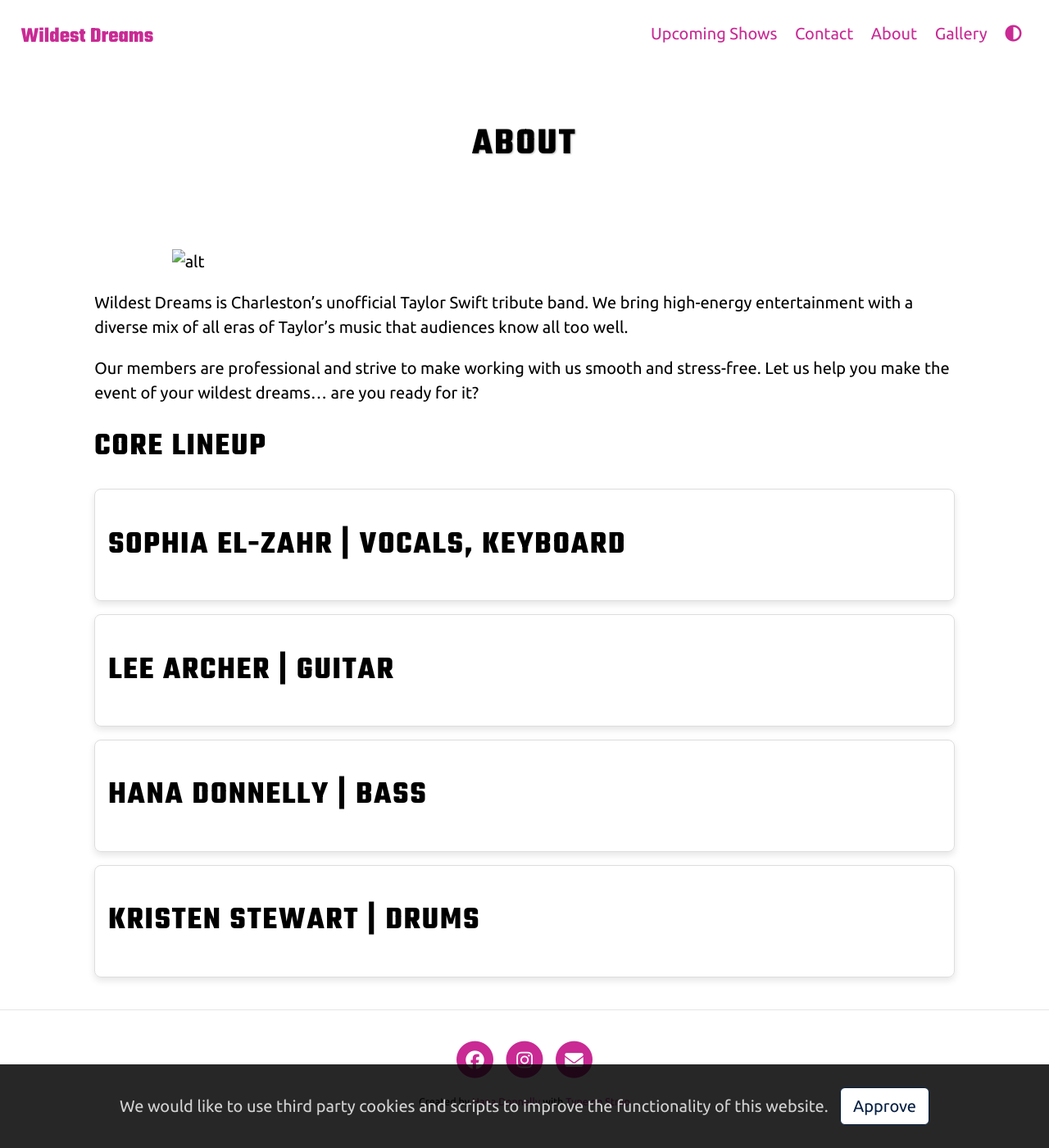
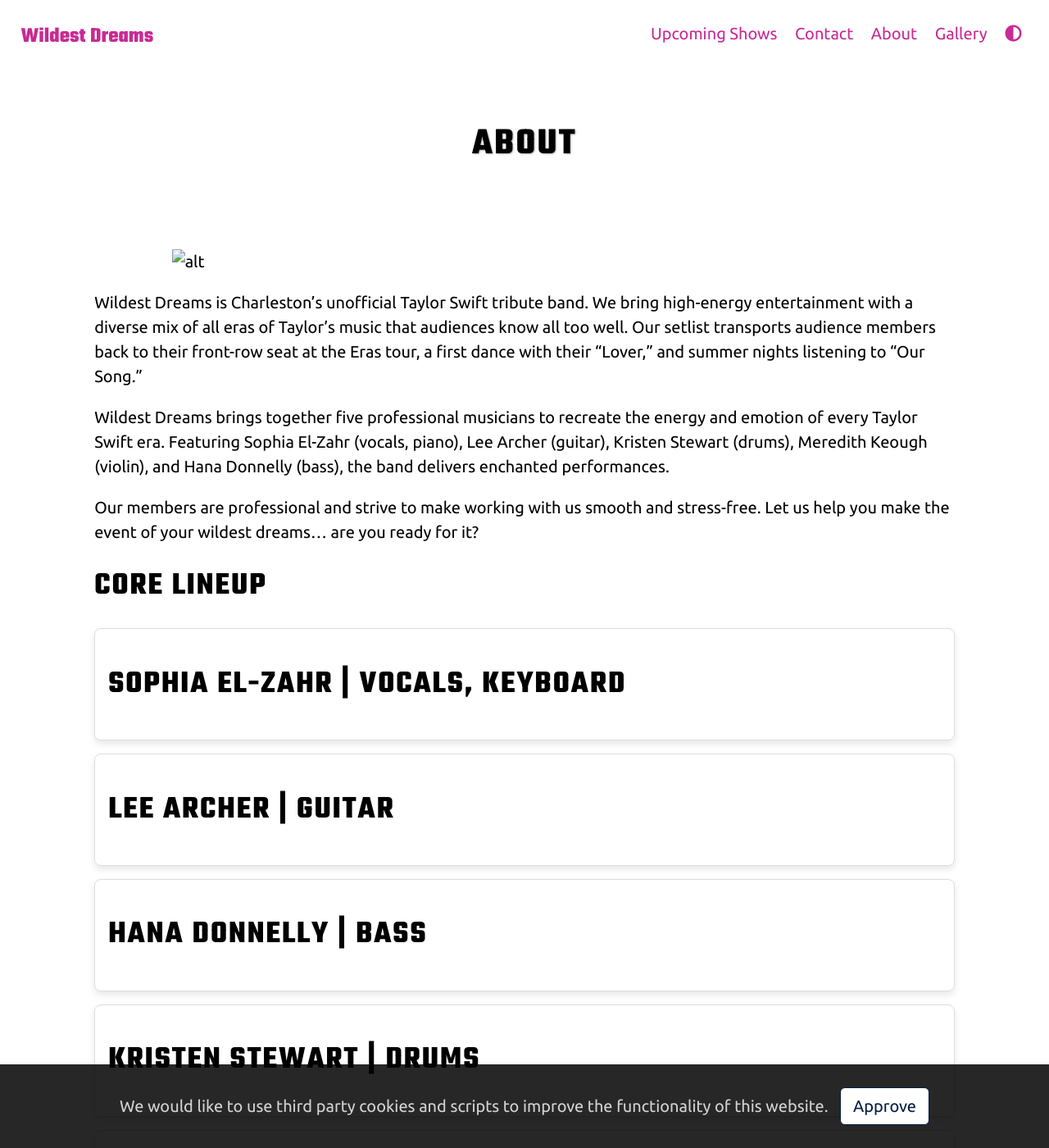
Before and after one commit to hanaEdonnelly/WildestDreams, a Jekyll site: the page built from pages/about.md, in a window 1280 px wide and 1400 px high. Shown: the whole window at 82% size. Built offline with Jekyll 4.4.1, drawn with Linux system fonts in a browser that asks for light colours; some of the changed text lies outside the part shown.

Commit message:
About updates

```diff
--- a/_includes/default/footer.liquid
+++ b/_includes/default/footer.liquid
@@ -7,7 +7,8 @@
     </div>
     <p class="text" id="footer-text">
         <br>
-        {{ site.footer_text | default: "Created by Hana Donnelly with <a href='https://github.com/sylhare/Type-on-Strap'>Type on Strap</a>" }}</p>
+        {{ site.footer_text | default: "Created by Hana Donnelly with <a href='https://github.com/sylhare/Type-on-Strap'>Type on Strap</a>" }}*Wildest Dreams Tribute is an unofficial tribute show and is fan sponsored and is not endorsed by or in any way affiliated with TAS Rights Management, Taylor Swift, or their affiliated entities, and the event organizers have indemnified TAS Rights Management, Taylor Swift, or their affiliated entities against any and all claims relating to any injury, death, or other harm that could befall event attendees.
+</p>
     <!--{% if site.mermaid %}
         <script type="module">
           mermaid.initialize({ startOnLoad: false, theme: "default" });
--- a/pages/about.md
+++ b/pages/about.md
@@ -8,7 +8,9 @@
 
 ![alt](assets/img/pexels/2026-01-01 Pub 61 .jpg)
 
-Wildest Dreams is Charleston's unofficial Taylor Swift tribute band. We bring high-energy entertainment with a diverse mix of all eras of Taylor's music that audiences know all too well.
+Wildest Dreams is Charleston's unofficial Taylor Swift tribute band. We bring high-energy entertainment with a diverse mix of all eras of Taylor's music that audiences know all too well. Our setlist transports audience members back to their front-row seat at the Eras tour, a first dance with their "Lover," and summer nights listening to "Our Song."
+
+Wildest Dreams brings together five professional musicians to recreate the energy and emotion of every Taylor Swift era. Featuring Sophia El-Zahr (vocals, piano), Lee Archer (guitar), Kristen Stewart (drums), Meredith Keough (violin), and Hana Donnelly (bass), the band delivers enchanted performances.
 
 Our members are professional and strive to make working with us smooth and stress-free. Let us help you make the event of your wildest dreams... are you ready for it?
 
```
Also changed, not shown: _members/meredith.md (added, +7 -0 lines).
